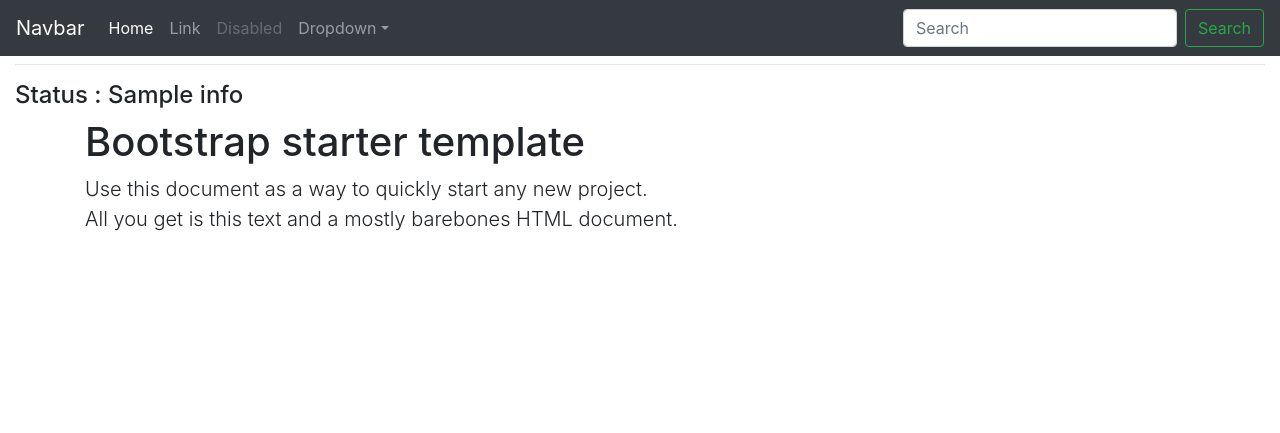
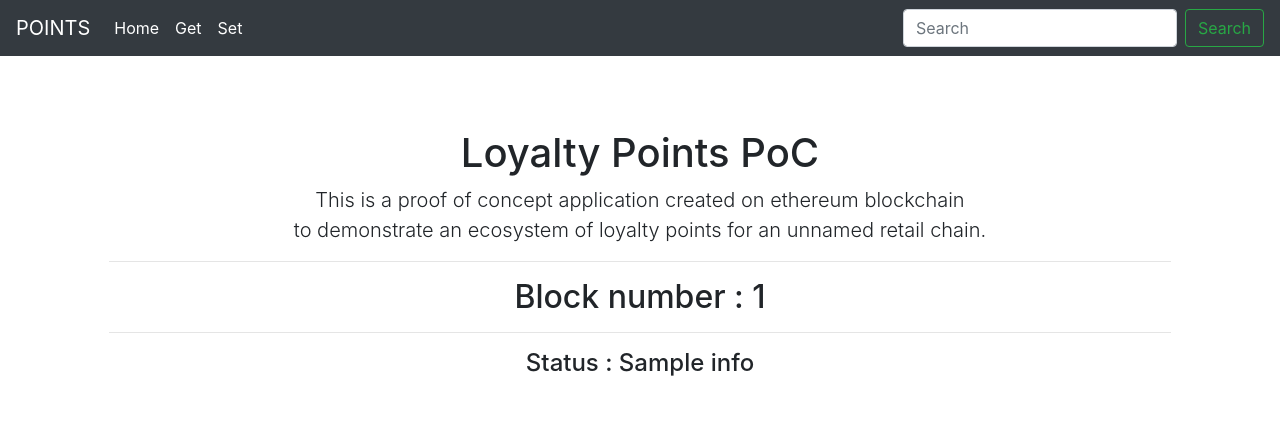
Before and after one commit to zer0ttl/sas, a Flask app: template templates/index.html in a window 1280 px wide. Shown: the top 433 px of the page. Run offline with Flask 2, Linux system fonts and the light colour scheme; the template is opened without the code that fills it: most values are stand-ins (such as "Sample title", 1, 10 or a date in 2020); parts of the project's set-up code (start-up, migrations or seed data) failed here and were passed over; some libraries are stand-ins or nearby versions.

Commit message:
Implemented form to input values for set function. Implemented tempalted  for index, set and get functions.

```diff
--- a/app.py
+++ b/app.py
@@ -1,11 +1,13 @@
-from flask import Flask, render_template
+from flask import Flask, render_template, request, redirect, url_for
 from web3.auto import w3
 from web3 import Web3, HTTPProvider
+from .forms import SetForm
 import json
 
 ADDRESS = '0xde961a60602afc50dfdcc533dd164061bb1fd6e7'  # Address where the contract is deployed.
 
 app = Flask(__name__)
+app.config['SECRET_KEY'] = 'you-will-never-guess'
 web3 = Web3(HTTPProvider('http://localhost:8545'))
 eipAddress = web3.toChecksumAddress(ADDRESS)
 abi = {"constant": False, "inputs": [{"name": "_fName", "type": "string"}, {"name": "_age", "type": "uint256"}],
@@ -32,23 +34,19 @@ def get():
     name = instructor[0]
     age = instructor[1]
     estimated_gas = contract.functions.getInfo().estimateGas()
-    output = "<h1>Instructor Name : {} <br>Instructor Age : {}</h1><hr><h3>Estimated Gas required : {}</h3>".format(
-        name, age, estimated_gas)
-    return output
+    instructor = {"name": name, "age": age, "estimated_gas": estimated_gas}
+    return render_template("get.html", title="Get Details", instructor=instructor)
 
 
-@app.route("/set/<name>/<age>")
-def set(name=None, age=None):
-    instructorName = str(name)
-    instructorAge = int(age)
-    estimatedGas = contract.functions.setInfo(instructorName, instructorAge).estimateGas()
-    tx_hash = contract.functions.setInfo(instructorName, instructorAge).transact({'from': w3.eth.accounts[0]})
-    tx_receipt = web3.eth.getTransactionReceipt(tx_hash)
-    output = "Transaction completed successfully. Estimated Gas required : {}".format(estimatedGas)
-    return output
-
-
-@app.route('/hello/')
-@app.route('/hello/<name>')
-def hello(name='Sam'):
-    return render_template('hello.html', name=name)
+@app.route("/set", methods=["GET", "POST"])
+def set():
+    if request.method == "POST":
+        instructor_name = request.values.get('instructor_name')
+        instructor_age = int(request.values.get('instructor_age'))
+        estimated_gas = contract.functions.setInfo(instructor_name, instructor_age).estimateGas()
+        tx_hash = contract.functions.setInfo(instructor_name, instructor_age).transact({'from': w3.eth.accounts[0]})
+        tx_receipt = web3.eth.getTransactionReceipt(tx_hash)
+        return redirect(url_for('get'))
+    else:
+        form = SetForm()
+        return render_template('set.html', title="Set Details", form=form)
--- /dev/null
+++ b/static/css/starter-template.css
@@ -0,0 +1,7 @@
+body {
+  padding-top: 5rem;
+}
+.starter-template {
+  padding: 3rem 1.5rem;
+  text-align: center;
+}
--- a/templates/base.html
+++ b/templates/base.html
@@ -8,13 +8,10 @@
     <!-- Bootstrap CSS -->
 
 
-    <title>{{ title }} - Loyalty Points PoC</title>
 </head>
 <body>
 <div class="col">
-    {% block body %}
-    <h1>Hello, world!</h1>
-    {% endblock body %}
+
 </div>
 <!-- Optional JavaScript -->
 <!-- jQuery first, then Popper.js, then Bootstrap JS -->
@@ -33,7 +30,7 @@
     <link rel="icon" href="{{ url_for('static', filename='img/favicon.ico') }}">
 
 
-    <title>Starter Template for Bootstrap</title>
+    <title>{{ title }} - Loyalty Points PoC</title>
 
     <!-- Bootstrap core CSS -->
     <link rel="stylesheet" href="https://stackpath.bootstrapcdn.com/bootstrap/4.1.0/css/bootstrap.min.css"
@@ -46,7 +43,7 @@
 <body>
 
 <nav class="navbar navbar-expand-md navbar-dark bg-dark fixed-top">
-    <a class="navbar-brand" href="#">Navbar</a>
+    <a class="navbar-brand" href="#">POINTS</a>
     <button class="navbar-toggler" type="button" data-toggle="collapse" data-target="#navbarsExampleDefault"
             aria-controls="navbarsExampleDefault" aria-expanded="false" aria-label="Toggle navigation">
         <span class="navbar-toggler-icon"></span>
@@ -55,22 +52,13 @@
     <div class="collapse navbar-collapse" id="navbarsExampleDefault">
         <ul class="navbar-nav mr-auto">
             <li class="nav-item active">
-                <a class="nav-link" href="#">Home <span class="sr-only">(current)</span></a>
+                <a class="nav-link" href="{{ url_for('index') }}">Home <span class="sr-only">(current)</span></a>
             </li>
-            <li class="nav-item">
-                <a class="nav-link" href="#">Link</a>
+            <li class="nav-item active">
+                <a class="nav-link" href="{{ url_for('get') }}">Get <span class="sr-only">(current)</span></a>
             </li>
-            <li class="nav-item">
-                <a class="nav-link disabled" href="#">Disabled</a>
-            </li>
-            <li class="nav-item dropdown">
-                <a class="nav-link dropdown-toggle" href="https://example.com" id="dropdown01" data-toggle="dropdown"
-                   aria-haspopup="true" aria-expanded="false">Dropdown</a>
-                <div class="dropdown-menu" aria-labelledby="dropdown01">
-                    <a class="dropdown-item" href="#">Action</a>
-                    <a class="dropdown-item" href="#">Another action</a>
-                    <a class="dropdown-item" href="#">Something else here</a>
-                </div>
+            <li class="nav-item active">
+                <a class="nav-link" href="{{ url_for('set', age=age, name=name)  }}">Set <span class="sr-only">(current)</span></a>
             </li>
         </ul>
         <form class="form-inline my-2 my-lg-0">
@@ -83,9 +71,10 @@
 <main role="main" class="container">
 
     <div class="starter-template">
-        <h1>Bootstrap starter template</h1>
-        <p class="lead">Use this document as a way to quickly start any new project.<br> All you get is this text and a
-            mostly barebones HTML document.</p>
+        {% block content %}
+        <h1>Hello, world!</h1>
+        {% endblock content %}
+
     </div>
 
 </main><!-- /.container -->
--- a/templates/index.html
+++ b/templates/index.html
@@ -1,7 +1,12 @@
 {% extends "base.html" %}
 
 {% block title %}Welcome{% endblock title %}
-{% block body %}
-<h1>Block number : {{ block_number }}</h1><hr>
+{% block content %}
+<h1>Loyalty Points PoC</h1>
+<p class="lead">This is a proof of concept application created on ethereum blockchain<br>to demonstrate an ecosystem of
+    loyalty points for an unnamed retail chain.</p>
+<hr>
+<h2>Block number : {{ block_number }}</h2>
+<hr>
 <h4>Status : {{ info }}</h4>
-{% endblock body %}
+{% endblock content %}
```
Also changed, not shown: forms.py (added, +9 -0 lines), templates/get.html (added, +7 -0 lines), templates/set.html (added, +19 -0 lines), __init__.py (added), static/img/favicon.ico (added).
